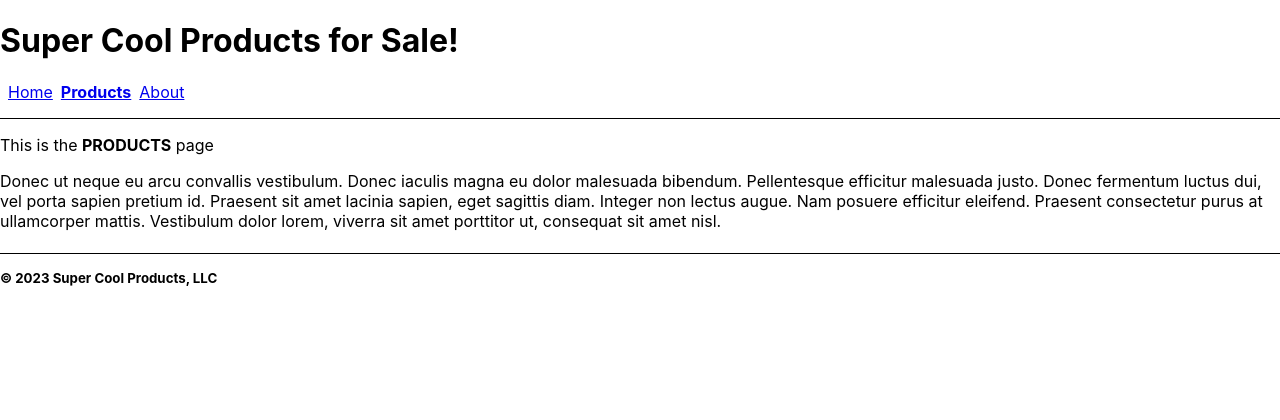
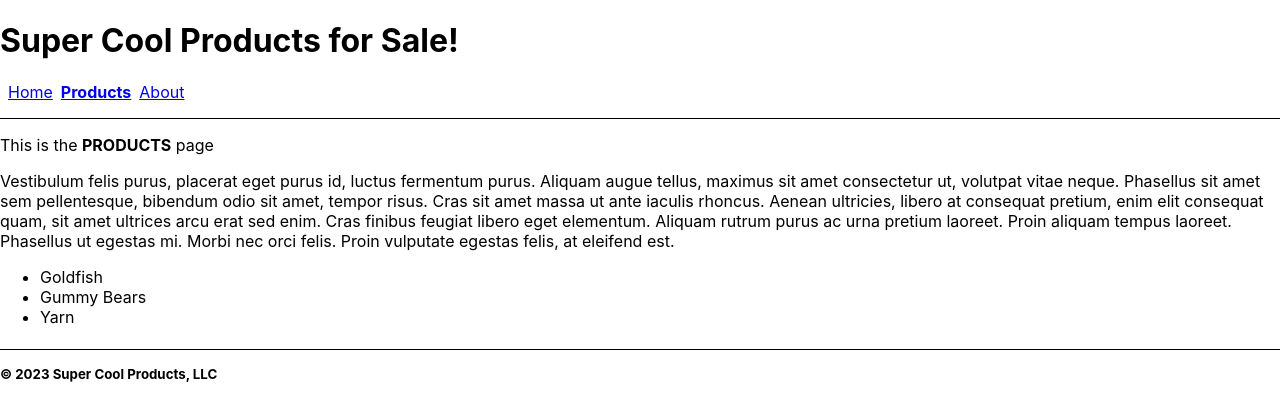
Before and after one commit to ScottWiniarski/react-router-demo, a React (Create React App) app: page /products in a window 1280 px wide. Shown: the top 420 px of the page. Built offline with nearby package versions, Linux system fonts and the light colour scheme.

Commit message:
1.11 using props * Created props in app then passing to product * Rendering products from array.

```diff
--- a/src/App.js
+++ b/src/App.js
@@ -4,6 +4,12 @@ import Products from "./Components/Products";
 import About from "./Components/About";
 
 function App() {
+  const products = [
+    { id: 1, name: 'Goldfish', price: 1.99 },
+    { id: 2, name: 'Gummy Bears', price: 2.99 },
+    { id: 3, name: 'Yarn', price: 3.99 }
+  ];
+
   const style = ({ isActive }) => ({
     paddingLeft: '.5rem',
     fontWeight: isActive ? 'bold' : 'normal',
@@ -23,7 +29,7 @@ function App() {
       <Routes>
         <Route index element={<Home />} />
         <Route path="home" element={<Home />} />
-        <Route path="products" element={<Products />} />
+        <Route path="products" element={<Products products={products} />} />
         <Route path="about" element={<About />} />
         <Route path="*" element={<NoMatch />} />
       </Routes>
--- a/src/Components/Products.jsx
+++ b/src/Components/Products.jsx
@@ -1,10 +1,18 @@
-function Products() {
+function Products(props) {
+    const { products } = props;
     return (
       <div>
         This is the <strong>PRODUCTS</strong> page
         <p>
-      Donec ut neque eu arcu convallis vestibulum. Donec iaculis magna eu dolor malesuada bibendum. Pellentesque efficitur malesuada justo. Donec fermentum luctus dui, vel porta sapien pretium id. Praesent sit amet lacinia sapien, eget sagittis diam. Integer non lectus augue. Nam posuere efficitur eleifend. Praesent consectetur purus at ullamcorper mattis. Vestibulum dolor lorem, viverra sit amet porttitor ut, consequat sit amet nisl.
-      </p>
+        Vestibulum felis purus, placerat eget purus id, luctus fermentum purus. Aliquam augue tellus, maximus sit amet consectetur ut, volutpat vitae neque. Phasellus sit amet sem pellentesque, bibendum odio sit amet, tempor risus. Cras sit amet massa ut ante iaculis rhoncus. Aenean ultricies, libero at consequat pretium, enim elit consequat quam, sit amet ultrices arcu erat sed enim. Cras finibus feugiat libero eget elementum. Aliquam rutrum purus ac urna pretium laoreet. Proin aliquam tempus laoreet. Phasellus ut egestas mi. Morbi nec orci felis. Proin vulputate egestas felis, at eleifend est.
+        </p>
+        <ul>
+          { products.map(p =>
+            <li key={p.id}>
+              { p.name }
+            </li>
+          )}
+        </ul>
       </div>
     );
   }
```
